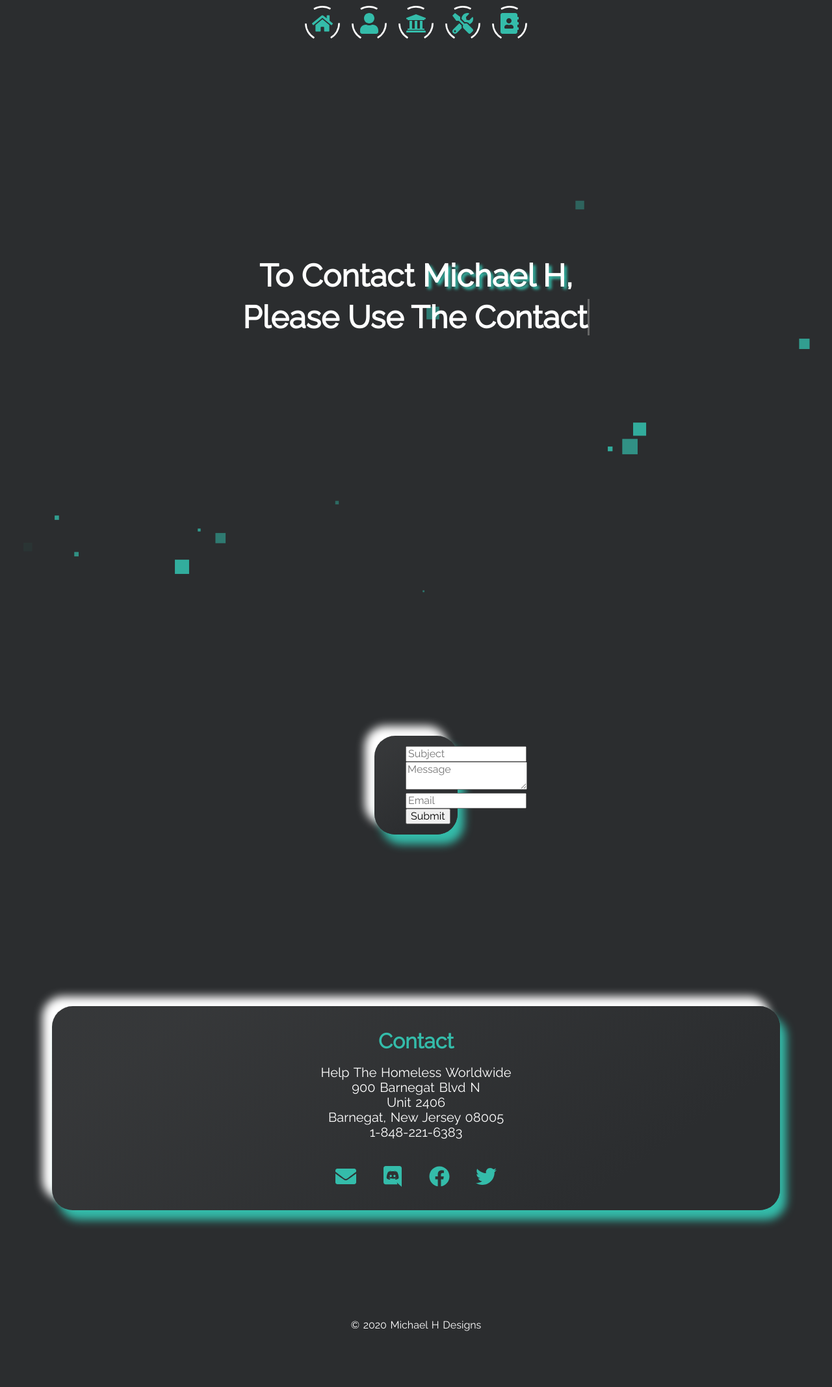
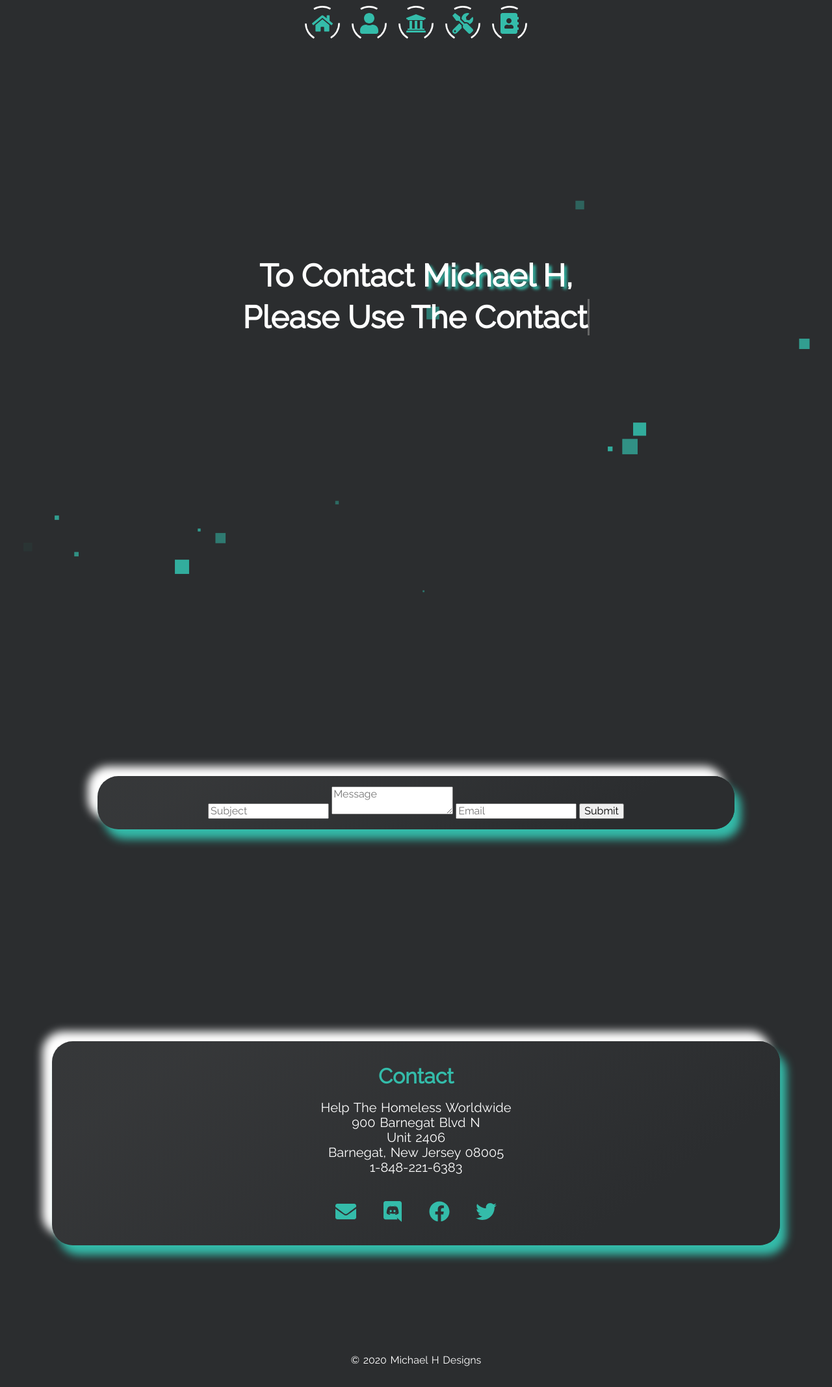
Before and after one commit to MichaelHDesigns/contact, a Jekyll site: the page built from index.html, in a window 1280 px wide. Shown: the whole page at 65% size. Built offline with Jekyll 4.4.1, drawn with Linux system fonts in a browser that asks for light colours; before the commit the page ends 2081 px from its top, so only the background shows below that.

Commit message:
Update landing-page.html

```diff
--- a/_includes/landing-page.html
+++ b/_includes/landing-page.html
@@ -93,7 +93,7 @@
 
 <!-- start contact content -->
 <section>
-<div class="layout" style="margin-left: auto; margin-right: auto; width: 8em">
+<div class="layout" style="margin: 70px;">
 <div class="row">
  <div class="card neumorphism-card-big">
 <form action="https://submit-form.com/8ZJKP6gfn8RZPmnyq0Lja" target="_self" style="text-align: center">
```
